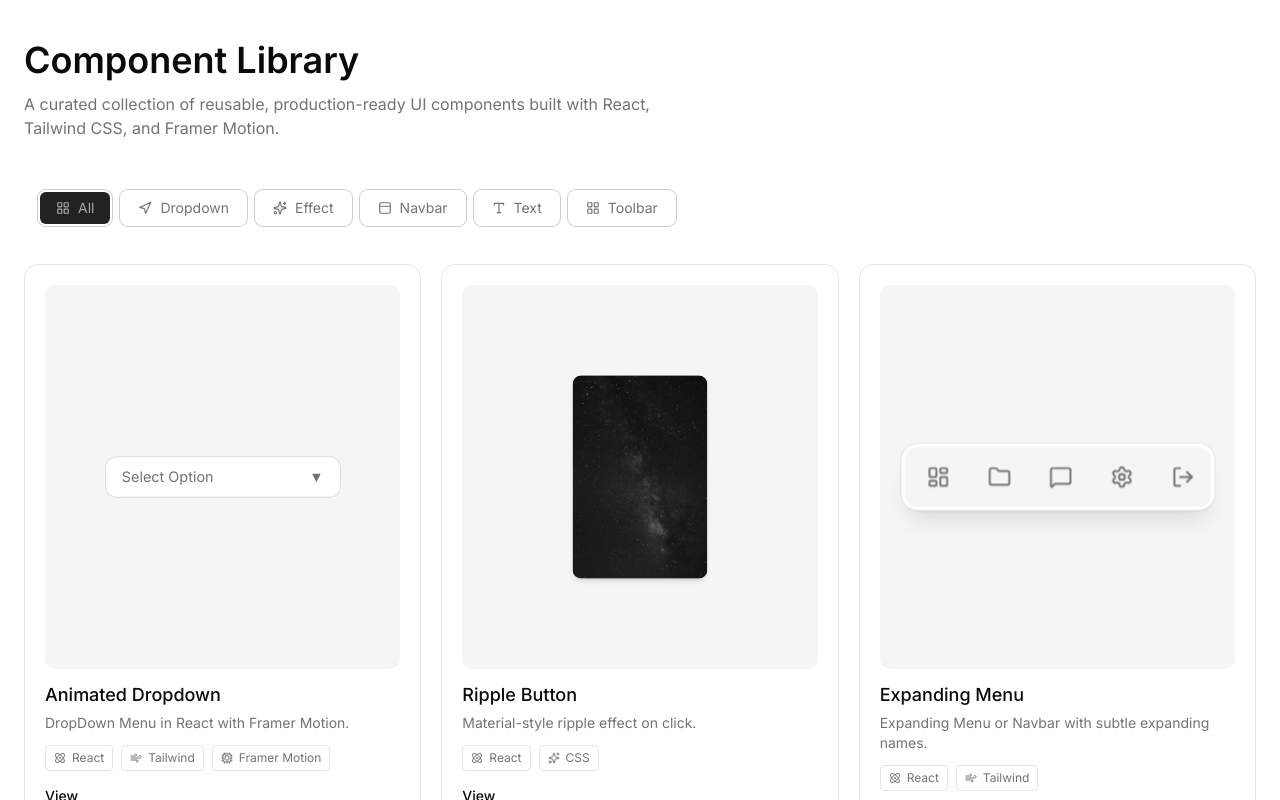
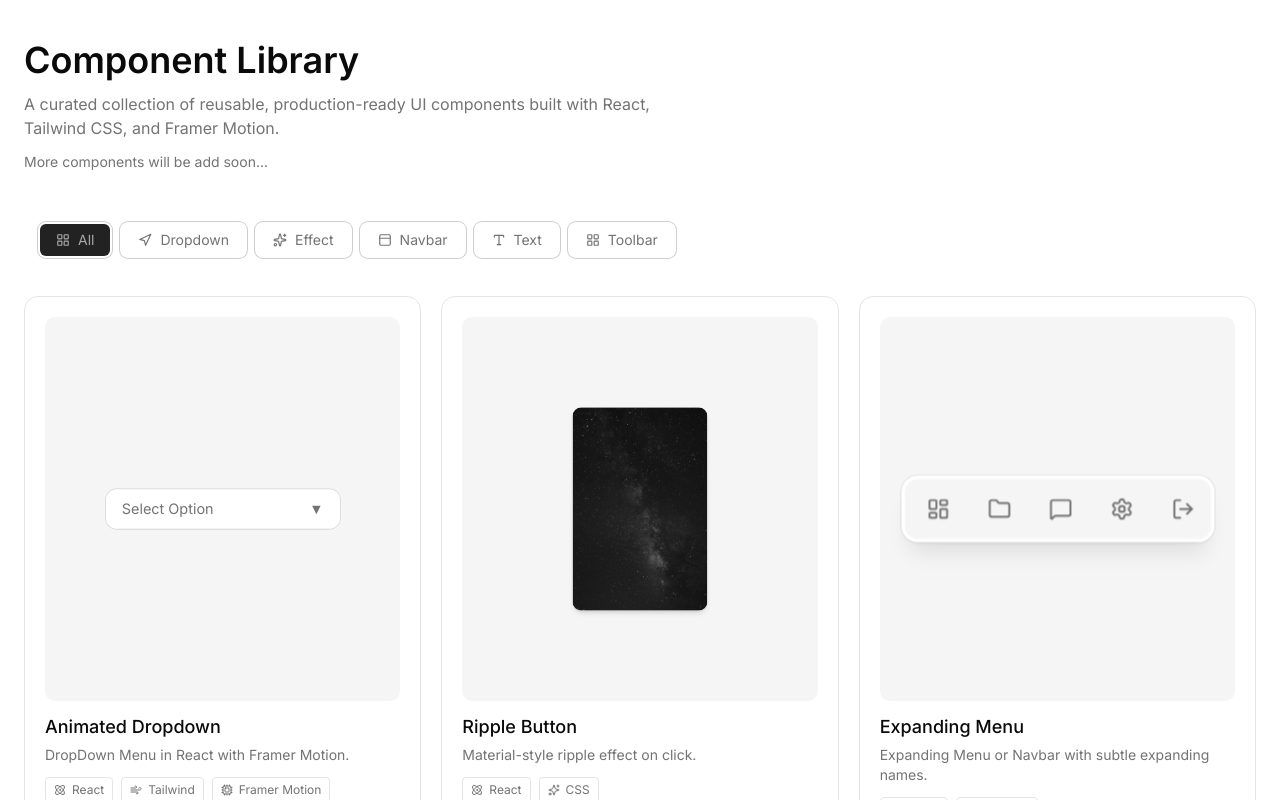
Before and after one commit to kedarrm/My_Portfolio, a Next.js app: page /MyWork in a window 1280 px wide. Shown: the top 800 px of the page. Built offline with nearby package versions, Linux system fonts and the light colour scheme.

Commit message:
small tweak or message

```diff
--- a/app/MyWork/page.jsx
+++ b/app/MyWork/page.jsx
@@ -129,6 +129,7 @@ export default function ComponentsPage() {
             A curated collection of reusable, production-ready UI components built
             with React, Tailwind CSS, and Framer Motion.
           </p>
+          <p className="text-xs sm:text-sm text-muted-foreground pt-3">More components will be add soon...</p>
         </header>
 
 
```
